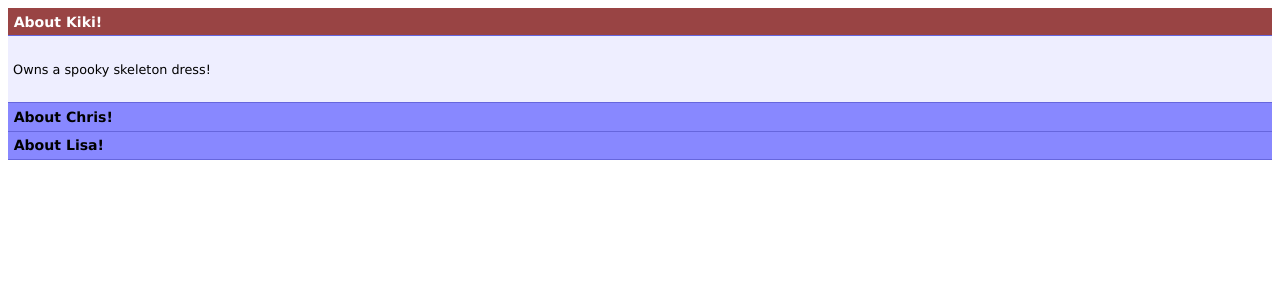
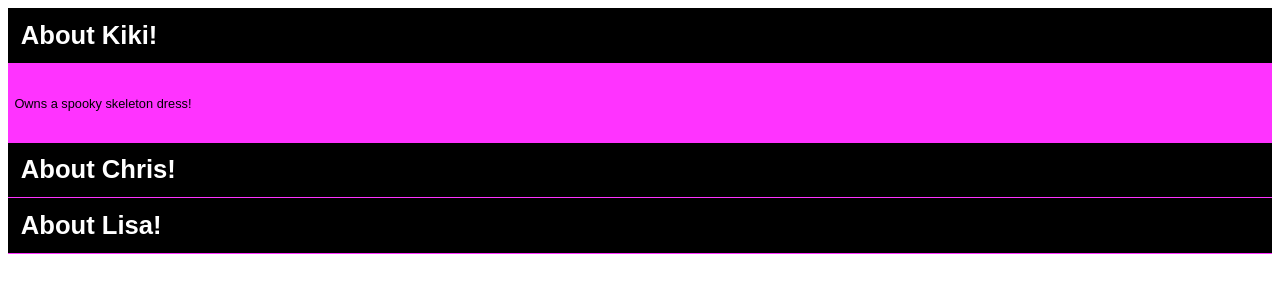
Before and after one commit to KBeltz/07-08-js-mini, a plain HTML site: page accordion/index.html in a window 1280 px wide. Drawn offline with Linux system fonts and the light colour scheme.

Commit message:
Changed color scheme for accordion

```diff
--- a/accordion/global.css
+++ b/accordion/global.css
@@ -1,6 +1,6 @@
-body { font-size: 80%; font-family: 'Lucida Grande', Verdana, Arial, Sans-Serif; }
-.personItem h2 { margin: 0; font-size: 1.1em; padding: 0.4em; color: #fff; background-color: #944; border-bottom: 1px solid #66d; }
+body { font-size: 80%; font-family: Arial; }
+.personItem h2 { margin: 0; font-size: 2em; padding: 0.5em; color: white; background-color: black; border-bottom: 1px solid #FF33FF; }
 .personItem h2:hover { cursor: pointer; }
-.personItem div { margin: 0; padding: 1em 0.4em; background-color: #eef; border-bottom: 1px solid #66d; }
-.personItem.hide h2 { color: #000; background-color: #88f; }
+.personItem div { margin: 0; padding: 1.5em 0.5em; background-color: #FF33FF;}
+.personItem.hide h2 { color: white; background-color: black; }
 .personItem.hide div { display: none; }
```
